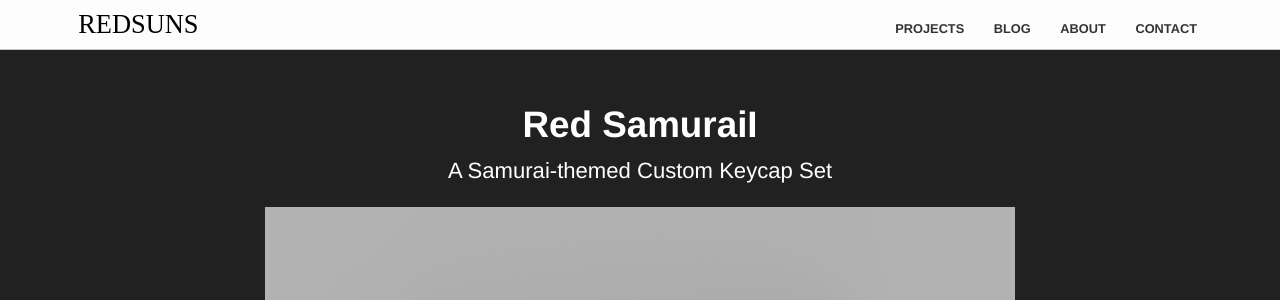
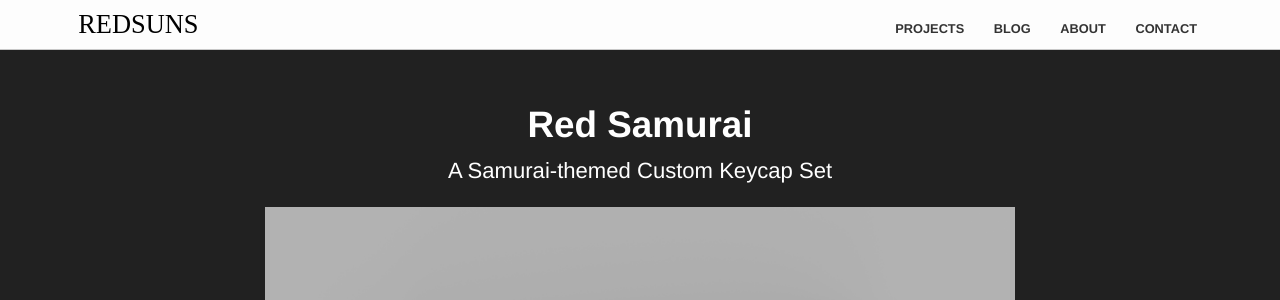
Before and after one commit to RedSunsRMK/redsunsrmk.github.io, a Jekyll site: the page built from _projects/red-samurai.html, in a window 1280 px wide and 900 px high. Shown: the top 300 px of the window. Built offline with Jekyll 4.4.1, drawn with Linux system fonts in a browser that asks for light colours.

Commit message:
Update red-samurai.html

```diff
--- a/_projects/red-samurai.html
+++ b/_projects/red-samurai.html
@@ -8,7 +8,7 @@ date: 2017-06-04 12:00:00
 <section class="hero">
 	<div class="text-container">
 		<br><br><br>
-		<h1 class="editable"><strong>Red SamuraiI</strong></h1>
+		<h1 class="editable"><strong>Red Samurai</strong></h1>
 		<p class="subtext editable">A Samurai-themed Custom Keycap Set</p>
 		<div>
 			<img src="/images/Aura60_RedSamurai_C2R01.png" alt="Screenshot" class="screenshot editable" />
```
